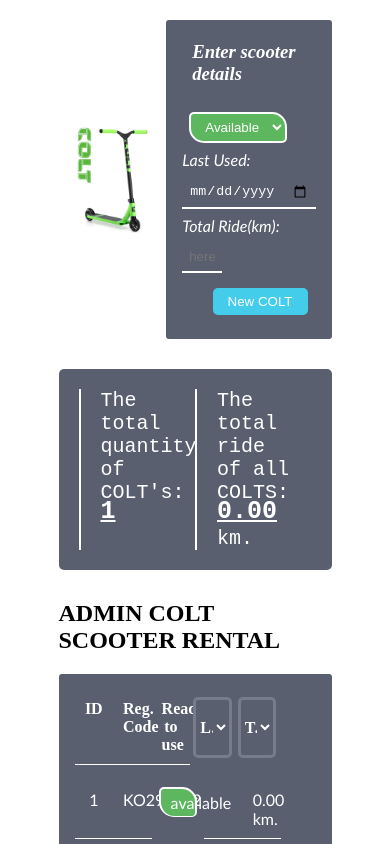
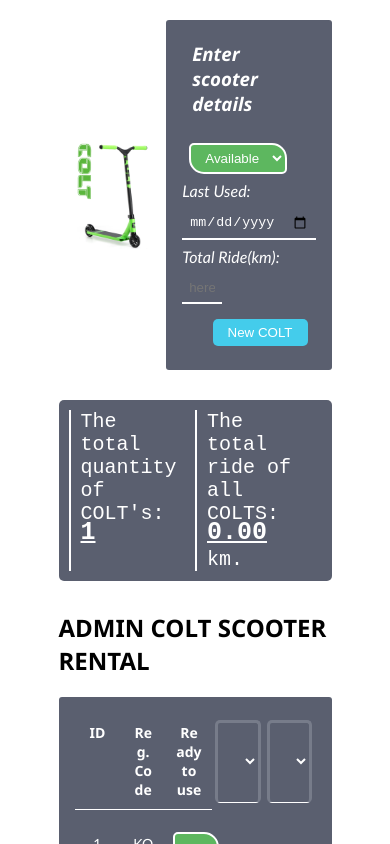
Before and after one commit to Kristle22/crud, a React (Create React App) app: page / in a window 390 px wide. Both pictures are taken after a click on the button "New COLT". Shown: the top 844 px of the page. Built offline with nearby package versions, Linux system fonts and the light colour scheme.

Commit message:
responsive changes

```diff
--- a/src/Components/Statistic.jsx
+++ b/src/Components/Statistic.jsx
@@ -12,7 +12,6 @@
         style={{
           backgroundColor: '#5a5f6f',
           color: '#fff',
-          padding: '20px',
           borderRadius: '5px',
         }}
       >
--- a/src/crud.css
+++ b/src/crud.css
@@ -61,7 +61,7 @@
 .flex-card h4,
 .sorting,
 .form h3 {
-  font-family: cursive;
+  font-family: 'Segoe UI', Tahoma, Geneva, Verdana, sans-serif;
   padding: 5px 10px 20px 10px;
 }
 .heading {
@@ -78,7 +78,7 @@
   width: fit-content;
   text-align: center;
   align-items: center;
-  line-height: 7px;
+  line-height: 0.8;
   padding: 5px 10px;
   margin: 7px;
   border: 2px solid #fff;
@@ -86,7 +86,7 @@
 }
 p.isAvailable,
 p.isBusy {
-  height: 30px;
+  height: fit-content;
 }
 .isBusy {
   background-color: #d45449;
@@ -114,8 +114,9 @@
 .sorting {
   font-size: 16px;
   width: 16%;
-  padding: 10px;
+  padding: 5px;
   border-bottom: 1px solid #fff;
+  overflow-wrap: break-word;
 }
 .sorting {
   text-overflow: ellipsis;
@@ -170,7 +171,8 @@
   border: 3px solid #4e8d4e;
   position: relative;
   display: flex;
-  width: 500px;
+  width: 95vw;
+  max-width: 500px;
   background-color: #5db75f;
   align-items: center;
   border-radius: 5px;
@@ -203,10 +205,11 @@
   font-family: monospace;
   font-size: 20px;
   margin: 30px 0;
+  padding: 10px;
 }
 .statistic p {
   width: 50%;
-  padding: 0 20px;
+  padding: 0 10px;
   border-left: 2px solid #fff;
 }
 
@@ -226,7 +229,7 @@
   width: 50%;
 }
 
-@media screen and (max-width: 700px) {
+@media screen and (max-width: 800px) {
   .btns {
     display: flex;
     flex-direction: row;
@@ -235,4 +238,13 @@
   .btns button {
     width: 100%;
   }
+  .flex-card p,
+  .flex-card h4,
+  .sorting {
+    font-size: 14px;
+    width: 19%;
+    padding: 10px;
+    border-bottom: 1px solid #fff;
+    overflow-wrap: break-word;
+  }
 }
```
